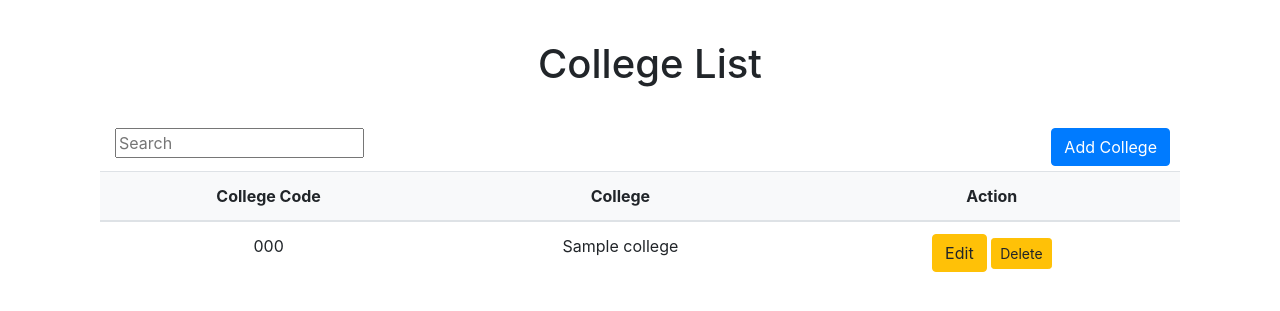
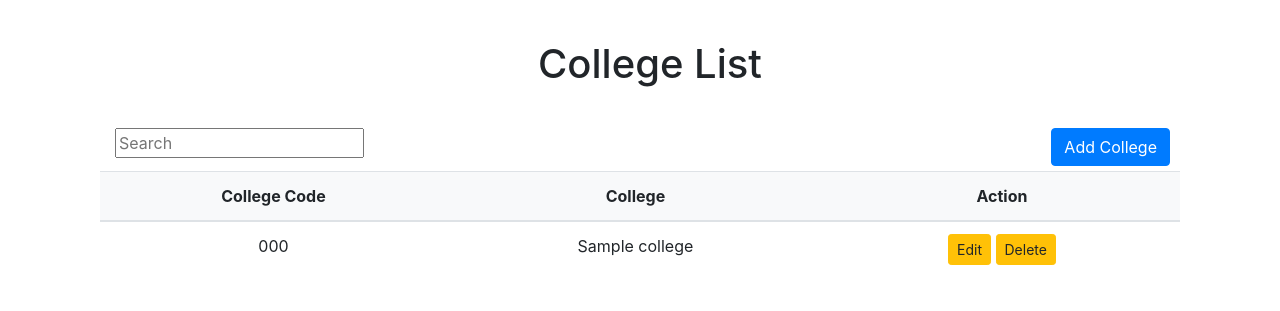
Before and after one commit to nancymsay/ccc181ssis, a Flask app: template app/templates/college.html in a window 1280 px wide. Shown: the part 56-367 px from the top of the page. Run offline with Flask 3, Linux system fonts and the light colour scheme; the template is opened without the code that fills it: most values are stand-ins (such as "Sample title", 1, 10 or a date in 2020); some libraries are stand-ins or nearby versions.

Commit message:
updated edit button size

```diff
--- a/app/templates/college.html
+++ b/app/templates/college.html
@@ -39,7 +39,7 @@
                                 <form action="/college/update" method="get" style="display: inline;">
                                     <input type="hidden" name="collegeCode" value="{{ college.collegeCode }}">
                                     <input type="hidden" name="collegeName" value="{{ college.collegeName }}">
-                                    <button class="btn btn-warning" type="submit">Edit</button>
+                                    <button class="btn btn-warning btn-sm" type="submit">Edit</button>
                                 </form>
 
                                 <!-- <a href="{{ url_for('college.update') }}" class="btn btn-warning btn-sm">Edit</a> -->
```
